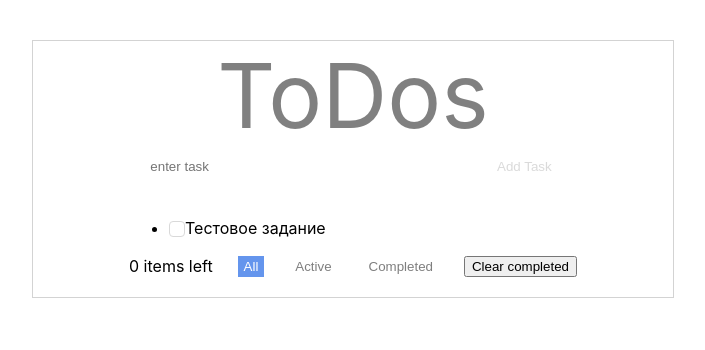
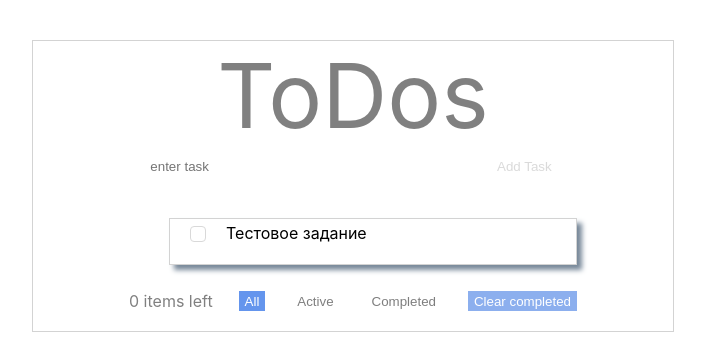
Before and after one commit to DimaMaslo88/test-task-todolist, a React (Create React App) app: page / in a window 1280 px wide. Shown: the top 350 px of the page, without its empty margins (318-1023 px from the left). Built offline with nearby package versions, Linux system fonts and the light colour scheme; the HTML template or start-up script is replaced by a standard one.

Commit message:
'fix/styles'

```diff
--- a/src/styles/Tasks.module.css
+++ b/src/styles/Tasks.module.css
@@ -1,40 +1,76 @@
-.tasksContainer{
+.tasksContainer {
     display: flex;
     flex-direction: column;
-   height: 100%;
+    height: 100%;
     width: 70%;
 
     position: relative;
     z-index: 50;
 
 }
-.searchContainer{
+
+.searchContainer {
     display: flex;
     flex-direction: row;
     justify-content: space-around;
 }
-.taskBlock{
+
+.taskBlock {
     display: flex;
     flex-direction: column;
     height: 100%;
-    background-color:white;
+    background-color: white;
     margin-top: 20px;
+    margin-bottom: 10px;
 
 }
-.buttonContainer{
+.li{
+    height: 45px;
+    list-style-type:none;
+    line-height: 1.8;
+    border: 1px solid lightgrey;
+    box-shadow: 5px 5px 5px lightslategray;
+}
+
+.task {
+    display: flex;
+    flex-direction: row;
+
+}
+.checkbox{
+    margin-left: 20px;
+}
+.editableSpan {
+    margin-left: 20px;
+}
+
+.buttonContainer {
     display: flex;
     flex-direction: row;
     justify-content: space-between;
     padding-bottom: 20px;
 }
 
-.activeBtn{
+.activeBtn {
     border: none;
-    color:white;
-background: cornflowerblue;
+    color: white;
+    background: cornflowerblue;
+    cursor: pointer;
 }
-.notActiveBtn{
+
+.notActiveBtn {
     border: none;
     background: white;
     opacity: 0.5;
 }
+
+.buttonFilter {
+    border: none;
+    cursor: pointer;
+    background-color: #8cafee;
+    color: white;
+}
+
+.buttonFilter:active {
+    background-color: #e73232;
+}
--- a/src/ui/components/Task.tsx
+++ b/src/ui/components/Task.tsx
@@ -5,7 +5,7 @@ import {EditableSpan} from "ui/components/universal/EditableSpan";
 import {useDispatch, useSelector} from "react-redux";
 import {changeTaskStatus, changeTaskTitle, filterCheckedItems, setCheckedItems} from "bll/actions/tasksActions";
 import {selectCheckedItems} from "bll/selectors";
-
+import style from 'styles/Tasks.module.css'
 
 type TaskComponentType = {
     taskId: string
@@ -32,12 +32,18 @@ if(e.target.checked){
         dispatch(changeTaskTitle(taskId, newValue))
     }
     return (
-        <div>
-            <Checkbox
-                checked={isDone}
-                value={taskId}
-                onChange={changeCheckedItems}/>
-            <EditableSpan value={title} onChange={onChangeHandler} status={isDone}/>
+        <div className={style.task}>
+            <div className={style.checkbox}>
+                <Checkbox
+                    checked={isDone}
+                    value={taskId}
+                    onChange={changeCheckedItems}/>
+            </div>
+
+            <div className={style.editableSpan}>
+                <EditableSpan value={title} onChange={onChangeHandler} status={isDone}/>
+            </div>
+
         </div>
     );
 };
--- a/src/ui/components/Tasks.tsx
+++ b/src/ui/components/Tasks.tsx
@@ -81,8 +81,8 @@ export const Tasks = () => {
             <div className={style.taskBlock}>
                 {filterTasks.map(
                     ({id, title, isDone}: TaskType) => (
-                        <ul key={id}>
-                            <li>
+                        <ul key={id} >
+                            <li className={  style.li}>
                                 <Task key={id} taskId={id} title={title} isDone={isDone}/>
                             </li>
 
@@ -94,7 +94,10 @@ export const Tasks = () => {
             </div>
             {/* создать универсальную кнопку */}
             <div className={style.buttonContainer}>
-                {checkedItems.length} items left
+                <div style={{color:'grey'}}>
+                      {checkedItems.length} items left
+                </div>
+
                 <button onClick={onAllClickHandler}
                         className={filters === 'all' ? style.activeBtn : style.notActiveBtn}>
                     All
@@ -107,7 +110,7 @@ export const Tasks = () => {
                         className={filters === 'completed' ? style.activeBtn : style.notActiveBtn}>
                     Completed
                 </button>
-                <button onClick={clearFilterHandler}>Clear completed</button>
+                <button onClick={clearFilterHandler} className={style.buttonFilter} >Clear completed</button>
             </div>
 
         </div>
```
